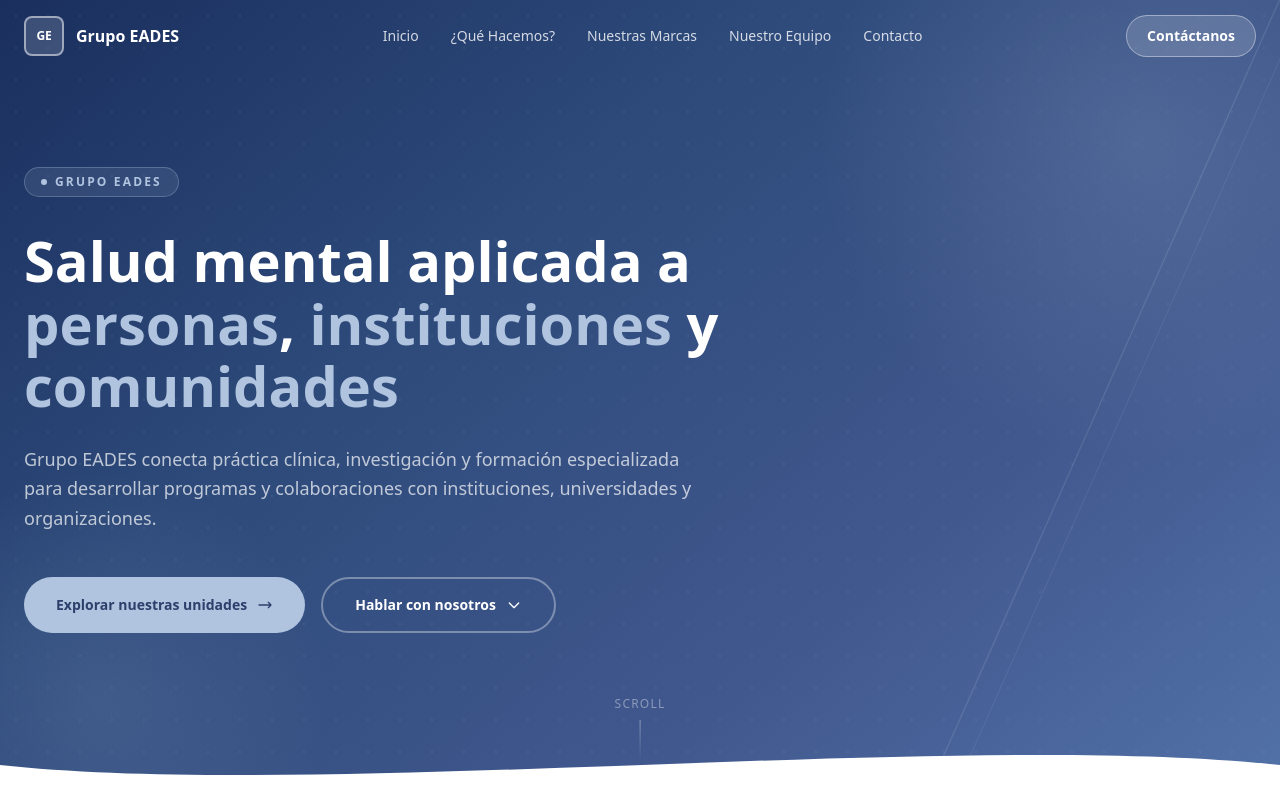
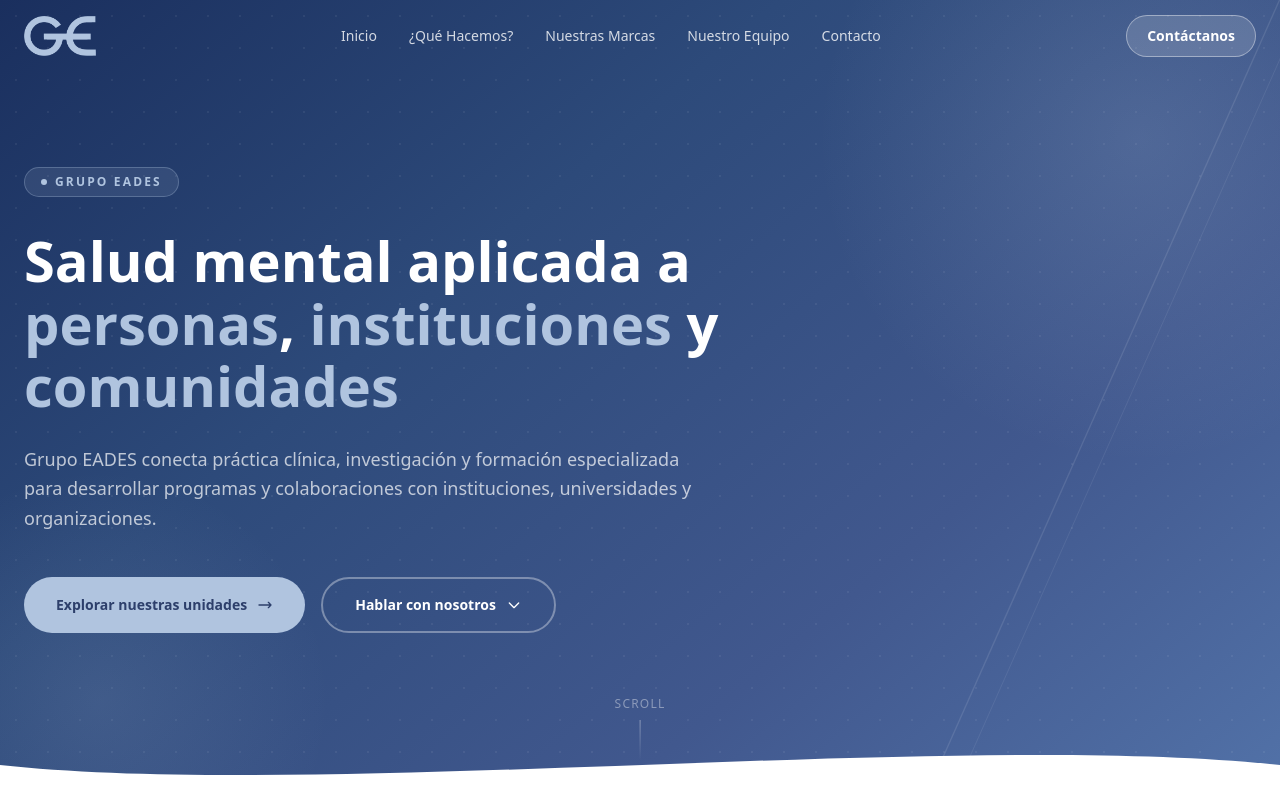
Before and after one commit to PabloEscalante2000/grupo-eades, a Next.js app: page / in a window 1280 px wide. Shown: the top 800 px of the page. Built offline with nearby package versions, Linux system fonts and the light colour scheme.

Commit message:
adicion de logos

```diff
--- a/app/components/Footer.tsx
+++ b/app/components/Footer.tsx
@@ -21,16 +21,13 @@
         <div className="grid grid-cols-1 md:grid-cols-3 gap-12 mb-12">
           {/* Brand column */}
           <div>
-            <div className="flex items-center gap-3 mb-5">
-              <div
-                className="w-10 h-10 rounded-lg flex items-center justify-center text-white text-xs font-extrabold"
-                style={{ backgroundColor: "#41588e" }}
-              >
-                GE
-              </div>
-              <span className="font-bold text-white text-base">
-                Grupo EADES
-              </span>
+            <div className="flex items-center mb-5">
+              {/* eslint-disable-next-line @next/next/no-img-element */}
+              <img
+                src="/img/logo_fondo_oscuro.png"
+                alt="Grupo EADES"
+                className="h-10 w-auto"
+              />
             </div>
             <p className="text-white/45 text-sm leading-relaxed">
               Conectando práctica clínica, investigación y formación
--- a/app/components/Navbar.tsx
+++ b/app/components/Navbar.tsx
@@ -27,23 +27,13 @@
     >
       <div className="max-w-7xl mx-auto px-6 h-18 flex items-center justify-between py-4">
         {/* Logo */}
-        <a href="#inicio" className="flex items-center gap-3">
-          <div
-            className="w-10 h-10 rounded-lg flex items-center justify-center text-white text-xs font-extrabold tracking-tight"
-            style={{
-              backgroundColor: scrolled ? "#41588e" : "rgba(255,255,255,0.15)",
-              border: "2px solid rgba(255,255,255,0.5)",
-            }}
-          >
-            GE
-          </div>
-          <span
-            className={`font-bold text-base transition-colors ${
-              scrolled ? "text-[#41588e]" : "text-white"
-            }`}
-          >
-            Grupo EADES
-          </span>
+        <a href="#inicio" className="flex items-center">
+          {/* eslint-disable-next-line @next/next/no-img-element */}
+          <img
+            src={scrolled ? "/img/logo_fondo_claro.png" : "/img/logo_fondo_oscuro.png"}
+            alt="Grupo EADES"
+            className="h-10 w-auto"
+          />
         </a>
 
         {/* Desktop nav */}
```
Also changed, not shown: public/img/logo_fondo_claro.png (added), public/img/logo_fondo_oscuro.png (added).
